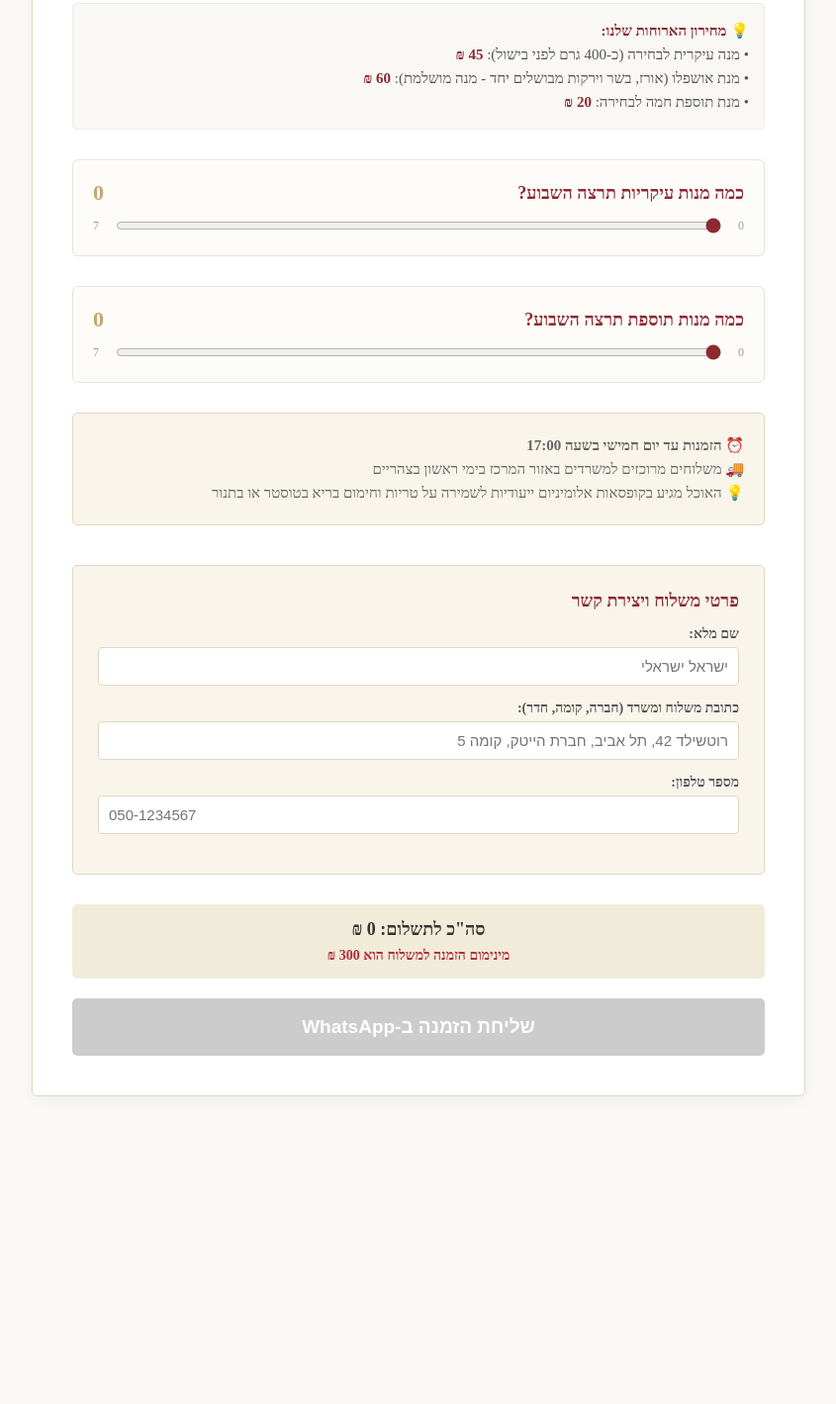
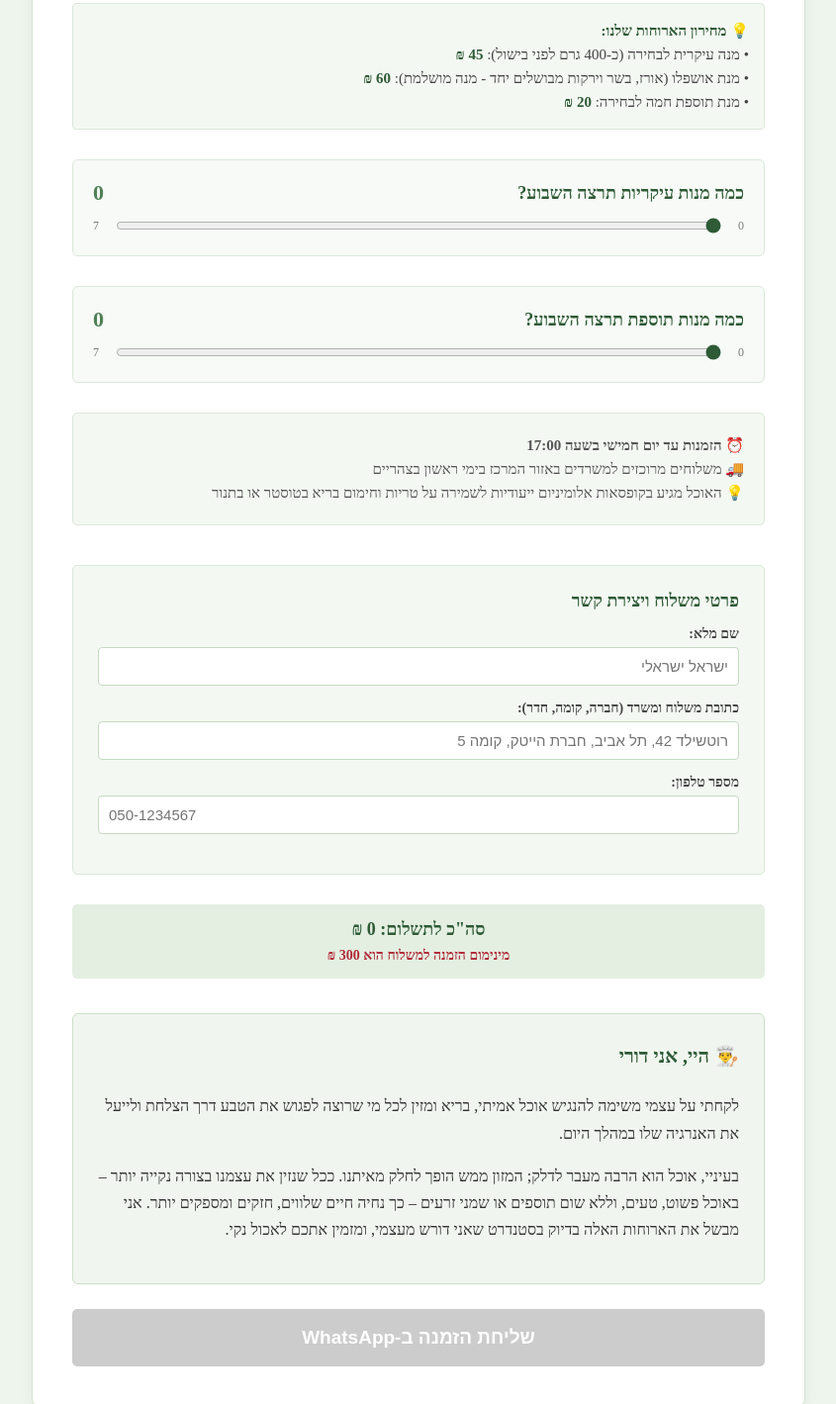
Before and after one commit to dorpeli/newBusiness, a plain HTML site: page index.html in a window 1280 px wide. Shown: the part 257-1676 px from the top of the page at 99% size, without its empty margins (217-1062 px from the left). Before the commit the page ends 1395 px from the top, so only its background shows below. Drawn offline with Linux system fonts and the light colour scheme.

Commit message:
Enhance index.html with style updates and new content
Updated the title and various styles for better aesthetics and clarity. Added a new section about the personal story of the chef.

```diff
--- a/index.html
+++ b/index.html
@@ -2,7 +2,7 @@
 <html lang="he">
 <head>
   <meta charset="UTF-8">
-  <title>אוכל ביתי בריא</title>
+  <title>אוכל ביתי בריא למשרדים</title>
   <meta name="viewport" content="width=device-width, initial-scale=1.0">
 
   <style>
@@ -10,7 +10,7 @@
       font-family: 'Times New Roman', Times, serif;
       direction: rtl;
       margin: 0;
-      background: #fbf9f6;
+      background: #eef5ed;
       color: #333;
     }
 
@@ -19,13 +19,13 @@
       margin: 30px auto;
       padding: 40px;
       background: white;
-      border: 1px solid #e0d8c3;
-      border-radius: 5px;
+      border: 1px solid #d4e3d1;
+      border-radius: 8px;
       box-shadow: 0 4px 15px rgba(0,0,0,0.05);
     }
 
     h1 {
-      color: #8c2a32;
+      color: #2e5a36;
       text-align: center;
       margin-bottom: 5px;
       font-size: 32px;
@@ -35,22 +35,22 @@
     .title-divider {
       width: 100px;
       height: 2px;
-      background: #c3a673;
+      background: #78a379;
       margin: 0 auto 30px auto;
     }
 
     .subtitle {
       font-size: 18px;
       margin-bottom: 40px;
-      color: #666;
+      color: #555;
       text-align: center;
       line-height: 1.5;
     }
 
     /* עיצוב סליידרים */
     .slider-section {
-      background: #fdfcf9;
-      border: 1px solid #e9e3d5;
+      background: #f7faf6;
+      border: 1px solid #dce8db;
       padding: 20px;
       border-radius: 6px;
       margin-bottom: 25px;
@@ -59,7 +59,7 @@
     .slider-title {
       font-size: 18px;
       font-weight: bold;
-      color: #8c2a32;
+      color: #2e5a36;
       margin-bottom: 10px;
       display: flex;
       justify-content: space-between;
@@ -67,7 +67,7 @@
     }
 
     .slider-title span.count {
-      color: #c3a673;
+      color: #4f8057;
       font-size: 22px;
     }
 
@@ -79,13 +79,13 @@
 
     input[type="range"] {
       flex: 1;
-      accent-color: #8c2a32;
+      accent-color: #2e5a36;
       cursor: pointer;
     }
 
     .slider-limits {
       font-size: 12px;
-      color: #999;
+      color: #777;
     }
 
     /* דינמיות - בחירת מנות */
@@ -99,14 +99,14 @@
       align-items: center;
       justify-content: space-between;
       padding: 12px 0;
-      border-bottom: 1px dashed #eee;
+      border-bottom: 1px dashed #d4e3d1;
       gap: 15px;
     }
 
     .selection-row label {
       font-size: 16px;
       font-weight: bold;
-      color: #555;
+      color: #444;
       min-width: 100px;
     }
 
@@ -114,7 +114,7 @@
       flex: 1;
       font-family: inherit;
       padding: 10px;
-      border: 1px solid #e0d8c3;
+      border: 1px solid #c5dac2;
       border-radius: 4px;
       background: #fff;
       font-size: 15px;
@@ -125,32 +125,32 @@
     /* מחירון קטן קבוע מעל */
     .price-guide {
       font-size: 15px;
-      color: #555;
-      background: #faf8f5;
+      color: #444;
+      background: #f4f8f3;
       padding: 15px;
       border-radius: 4px;
-      border: 1px solid #eee;
+      border: 1px solid #dce8db;
       margin-bottom: 30px;
       line-height: 1.6;
     }
 
     .price-guide strong {
-      color: #8c2a32;
+      color: #2e5a36;
     }
 
     /* טופס פרטי לקוח */
     .order-form {
-      background: #f9f5eb;
+      background: #f4f8f3;
       padding: 25px;
       border-radius: 5px;
       margin-top: 40px;
-      border: 1px solid #e0d8c3;
+      border: 1px solid #dce8db;
     }
 
     .form-title {
       font-size: 18px;
       font-weight: bold;
-      color: #8c2a32;
+      color: #2e5a36;
       margin-bottom: 15px;
     }
 
@@ -163,13 +163,13 @@
       font-size: 14px;
       font-weight: bold;
       margin-bottom: 5px;
-      color: #555;
+      color: #444;
     }
 
     .form-group input {
       width: 100%;
       padding: 10px;
-      border: 1px solid #e0d8c3;
+      border: 1px solid #c5dac2;
       border-radius: 4px;
       font-size: 15px;
       box-sizing: border-box;
@@ -180,10 +180,11 @@
       text-align: center;
       margin-top: 30px;
       padding: 15px;
-      background: #f1ebd9;
+      background: #e4efe2;
       border-radius: 5px;
       font-size: 18px;
       font-weight: bold;
+      color: #2e5a36;
     }
 
     .warning-msg {
@@ -194,14 +195,31 @@
     }
 
     .info-box {
-      background: #f9f5eb;
+      background: #f4f8f3;
       padding: 20px;
       border-radius: 5px;
       margin-top: 30px;
-      border: 1px solid #e0d8c3;
-      color: #666;
+      border: 1px solid #dce8db;
+      color: #555;
       font-size: 15px;
       line-height: 1.6;
+    }
+
+    /* חלק אישי - הסיפור של דורי */
+    .about-box {
+      background: #f0f6ef;
+      border: 1px solid #cbe0c8;
+      padding: 25px;
+      border-radius: 6px;
+      margin-top: 35px;
+      line-height: 1.7;
+      color: #333;
+    }
+
+    .about-box h3 {
+      margin-top: 0;
+      color: #2e5a36;
+      font-size: 20px;
     }
 
     .btn {
@@ -214,7 +232,7 @@
       text-decoration: none;
       font-size: 19px;
       font-weight: bold;
-      margin-top: 20px;
+      margin-top: 25px;
       transition: background 0.3s;
       border: none;
       width: 100%;
@@ -244,6 +262,7 @@
     רכיבים אורגניים, בישול בשמן אבוקדו בלבד וללא שמני זרעים מזיקים.
   </div>
 
+  <!-- מדריך מחירים מהיר -->
   <div class="price-guide">
     💡 <strong>מחירון הארוחות שלנו:</strong><br>
     • מנה עיקרית לבחירה (כ-400 גרם לפני בישול): <strong>45 ₪</strong><br>
@@ -251,6 +270,7 @@
     • מנת תוספת חמה לבחירה: <strong>20 ₪</strong>
   </div>
 
+  <!-- חלק 1: סליידר עיקריות -->
   <div class="slider-section">
     <div class="slider-title">
       <span>כמה מנות עיקריות תרצה השבוע?</span>
@@ -263,8 +283,10 @@
     </div>
   </div>
 
+  <!-- רשימת בחירת עיקריות דינמית -->
   <div class="dynamic-list" id="main-dishes-container"></div>
 
+  <!-- חלק 2: סליידר תוספות -->
   <div class="slider-section">
     <div class="slider-title">
       <span>כמה מנות תוספת תרצה השבוע?</span>
@@ -277,14 +299,17 @@
     </div>
   </div>
 
+  <!-- רשימת בחירת תוספות דינמית -->
   <div class="dynamic-list" id="side-dishes-container"></div>
 
+  <!-- תיבת מידע לוגיסטית -->
   <div class="info-box">
     ⏰ <strong>הזמנות עד יום חמישי בשעה 17:00</strong><br>
     🚚 משלוחים מרוכזים למשרדים באזור המרכז בימי ראשון בצהריים<br>
     💡 האוכל מגיע בקופסאות אלומיניום ייעודיות לשמירה על טריות וחימום בריא בטוסטר או בתנור
   </div>
 
+  <!-- טופס פרטים -->
   <div class="order-form">
     <div class="form-title">פרטי משלוח ויצירת קשר</div>
     <div class="form-group">
@@ -301,18 +326,32 @@
     </div>
   </div>
 
+  <!-- תיבת סיכום ומניעת שליחה -->
   <div class="summary-box">
     סה"כ לתשלום: <span id="total-price">0</span> ₪
     <span id="warning" class="warning-msg">מינימום הזמנה למשלוח הוא 300 ₪</span>
   </div>
 
+  <!-- חלק אישי: הסיפור של דורי -->
+  <div class="about-box">
+    <h3>👨‍🍳 היי, אני דורי</h3>
+    <p>
+      לקחתי על עצמי משימה להנגיש אוכל אמיתי, בריא ומזין לכל מי שרוצה לפגוש את הטבע דרך הצלחת ולייעל את האנרגיה שלו במהלך היום.
+    </p>
+    <p>
+      בעיניי, אוכל הוא הרבה מעבר לדלק; המזון ממש הופך לחלק מאיתנו. ככל שנזין את עצמנו בצורה נקייה יותר – באוכל פשוט, טעים, וללא שום תוספים או שמני זרעים – כך נחיה חיים שלווים, חזקים ומספקים יותר. אני מבשל את הארוחות האלה בדיוק בסטנדרט שאני דורש מעצמי, ומזמין אתכם לאכול נקי.
+    </p>
+  </div>
+
+  <!-- כפתור שליחה לוואטסאפ -->
   <button id="submit-order" class="btn" disabled>שליחת הזמנה ב-WhatsApp</button>
 
 </div>
 
 <script>
-  // רשימת המנות והמחירים
+  // רשימת המנות והמחירים עם ברירת מחדל של בחירה
   const mainOptions = [
+    { name: "-- בחר מנה עיקרית --", value: "", price: 0 },
     { name: "קציצות בקר ברוטב עגבניות (45 ₪)", value: "קציצות בקר ברוטב עגבניות", price: 45 },
     { name: "חזה עוף מוקפץ (45 ₪)", value: "חזה עוף מוקפץ", price: 45 },
     { name: "כרעיים בתנור (45 ₪)", value: "כרעיים בתנור", price: 45 },
@@ -321,6 +360,7 @@
   ];
 
   const sideOptions = [
+    { name: "-- בחר תוספת --", value: "", price: 0 },
     { name: "בטטות צלויות (20 ₪)", value: "בטטות צלויות", price: 20 },
     { name: "תפוחי אדמה צלויים (20 ₪)", value: "תפוחי אדמה צלויים", price: 20 },
     { name: "מג'דרה אורז מלא ועדשים (20 ₪)", value: "מג'דרה אורז מלא ועדשים", price: 20 },
@@ -336,6 +376,9 @@
 
   // פונקציה לייצור תיבות הבחירה דינמית
   function renderSelections(count, options, container, prefix) {
+    const existingSelects = container.querySelectorAll('select');
+    const savedValues = Array.from(existingSelects).map(s => s.value);
+
     container.innerHTML = '';
     for (let i = 1; i <= count; i++) {
       const row = document.createElement('div');
@@ -354,6 +397,10 @@
         optionElement.dataset.price = opt.price;
         select.appendChild(optionElement);
       });
+
+      if (savedValues[i - 1]) {
+        select.value = savedValues[i - 1];
+      }
 
       select.addEventListener('change', calculateTotal);
 
@@ -386,14 +433,14 @@
     const mainSelects = document.querySelectorAll('.עיקרית-select');
     mainSelects.forEach(select => {
       const selectedOption = select.options[select.selectedIndex];
-      total += parseInt(selectedOption.dataset.price);
+      total += parseInt(selectedOption.dataset.price || 0);
     });
 
     // חישוב תוספות נבחרות
     const sideSelects = document.querySelectorAll('.תוספת-select');
     sideSelects.forEach(select => {
       const selectedOption = select.options[select.selectedIndex];
-      total += parseInt(selectedOption.dataset.price);
+      total += parseInt(selectedOption.dataset.price || 0);
     });
 
     document.getElementById('total-price').textContent = total;
@@ -422,17 +469,25 @@
       return;
     }
 
+    let unselected = false;
     let mainItemsText = '';
     const mainSelects = document.querySelectorAll('.עיקרית-select');
     mainSelects.forEach((select, idx) => {
+      if (!select.value) unselected = true;
       mainItemsText += `  ${idx + 1}. ${select.value}\n`;
     });
 
     let sideItemsText = '';
     const sideSelects = document.querySelectorAll('.תוספת-select');
     sideSelects.forEach((select, idx) => {
+      if (!select.value) unselected = true;
       sideItemsText += `  ${idx + 1}. ${select.value}\n`;
     });
+
+    if (unselected) {
+      alert('נא לבחור מנה בכל אחד מהשדות לפני שליחת ההזמנה.');
+      return;
+    }
 
     const total = document.getElementById('total-price').textContent;
 
```
